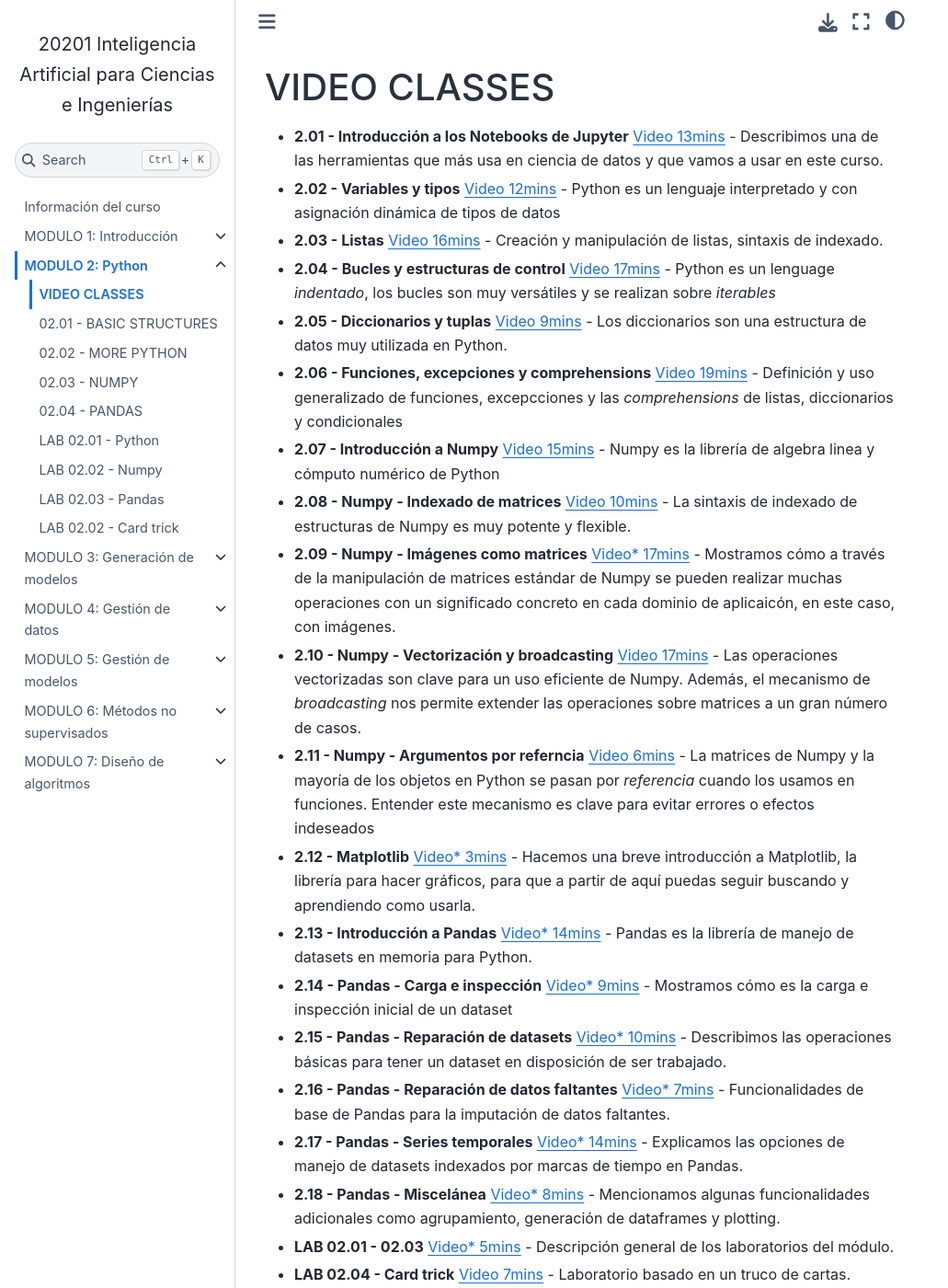
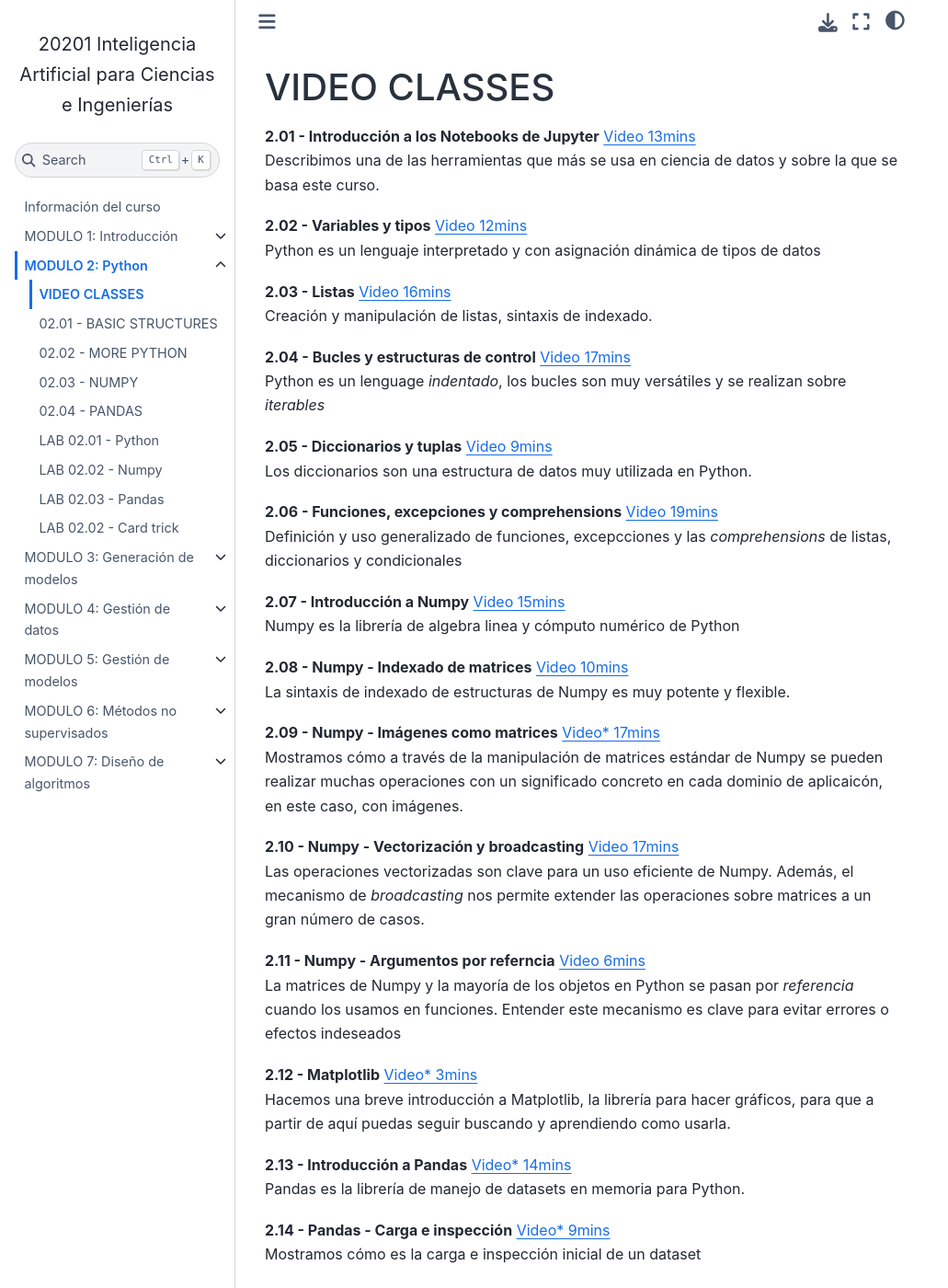
Before and after one commit to rramosp/20201.xai4eng, a Jupyter Book: the page built from content/M02_videos.md, in a window 1280 px wide and 1400 px high. Shown: the whole window at 92% size, without its empty margins (0-1031 px from the left). Built offline with Jupyter Book 1.0.4 settings and Sphinx 7.4.7 and the Sphinx Book theme 1.1.4, drawn with Linux system fonts in a browser that asks for light colours; pages that are not in the unit, such as notebooks, are missing from menus; some of the changed text lies outside the part shown.

Commit message:
first commit

```diff
--- a/content/M02_videos.md
+++ b/content/M02_videos.md
@@ -1,42 +1,42 @@
 # VIDEO CLASSES
 
 
-- **2.01 - Introducción a los Notebooks de Jupyter** [Video 13mins](https://youtu.be/AKvAD1aE-30) - Describimos una de las herramientas que más usa en ciencia de datos y que vamos a usar en este curso.
+**2.01 - Introducción a los Notebooks de Jupyter** [Video 13mins](https://youtu.be/AKvAD1aE-30) <br/> Describimos una de las herramientas que más se usa en ciencia de datos y sobre la que se basa este curso.
 
-- **2.02 - Variables y tipos** [Video 12mins](https://youtu.be/UtULxGfN-zw) - Python es un lenguaje interpretado y con asignación dinámica de tipos de datos
+**2.02 - Variables y tipos** [Video 12mins](https://youtu.be/UtULxGfN-zw) <br/> Python es un lenguaje interpretado y con asignación dinámica de tipos de datos
 
-- **2.03 - Listas** [Video 16mins](https://youtu.be/4P7URoRwNXU) - Creación y manipulación de listas, sintaxis de indexado.
+**2.03 - Listas** [Video 16mins](https://youtu.be/4P7URoRwNXU) <br/> Creación y manipulación de listas, sintaxis de indexado.
 
-- **2.04 - Bucles y estructuras de control** [Video 17mins](https://youtu.be/L6oPhFIsvww) - Python es un lenguage _indentado_, los bucles son muy versátiles y se realizan sobre _iterables_
+**2.04 - Bucles y estructuras de control** [Video 17mins](https://youtu.be/L6oPhFIsvww) <br/> Python es un lenguage _indentado_, los bucles son muy versátiles y se realizan sobre _iterables_
 
-- **2.05 - Diccionarios y tuplas** [Video 9mins](https://youtu.be/xWCbhdMi37Q) - Los diccionarios son una estructura de datos muy utilizada en Python.
+**2.05 - Diccionarios y tuplas** [Video 9mins](https://youtu.be/xWCbhdMi37Q) <br/> Los diccionarios son una estructura de datos muy utilizada en Python.
 
-- **2.06 - Funciones, excepciones y comprehensions** [Video 19mins](https://youtu.be/ej298936kv8) - Definición y uso generalizado de funciones, excepcciones y las _comprehensions_ de listas, diccionarios y condicionales
+**2.06 - Funciones, excepciones y comprehensions** [Video 19mins](https://youtu.be/ej298936kv8) <br/> Definición y uso generalizado de funciones, excepcciones y las _comprehensions_ de listas, diccionarios y condicionales
 
-- **2.07 - Introducción a Numpy** [Video 15mins](https://youtu.be/4VsmjHZLQhM) - Numpy es la librería de algebra linea y cómputo numérico de Python
+**2.07 - Introducción a Numpy** [Video 15mins](https://youtu.be/4VsmjHZLQhM) <br/> Numpy es la librería de algebra linea y cómputo numérico de Python
 
-- **2.08 - Numpy - Indexado de matrices** [Video 10mins](https://youtu.be/FsQB4hYRv2c) - La sintaxis de indexado de estructuras de Numpy es muy potente y flexible.
+**2.08 - Numpy - Indexado de matrices** [Video 10mins](https://youtu.be/FsQB4hYRv2c) <br/> La sintaxis de indexado de estructuras de Numpy es muy potente y flexible.
 
-- **2.09 - Numpy - Imágenes como matrices** [Video* 17mins](https://youtu.be/V1N_D2672JQ) - Mostramos cómo a través de la manipulación de matrices estándar de Numpy se pueden realizar muchas operaciones con un significado concreto en cada dominio de aplicaicón, en este caso, con imágenes.
+**2.09 - Numpy - Imágenes como matrices** [Video* 17mins](https://youtu.be/V1N_D2672JQ) <br/> Mostramos cómo a través de la manipulación de matrices estándar de Numpy se pueden realizar muchas operaciones con un significado concreto en cada dominio de aplicaicón, en este caso, con imágenes.
 
-- **2.10 - Numpy - Vectorización y broadcasting** [Video 17mins](https://youtu.be/olP4ofwUfsc) - Las operaciones vectorizadas son clave para un uso eficiente de Numpy. Además, el mecanismo de _broadcasting_ nos permite extender las operaciones sobre matrices a un gran número de casos.
+**2.10 - Numpy - Vectorización y broadcasting** [Video 17mins](https://youtu.be/olP4ofwUfsc) <br/> Las operaciones vectorizadas son clave para un uso eficiente de Numpy. Además, el mecanismo de _broadcasting_ nos permite extender las operaciones sobre matrices a un gran número de casos.
 
-- **2.11 - Numpy - Argumentos por referncia** [Video 6mins](https://youtu.be/azeWjbaiCOM) - La matrices de Numpy y la mayoría de los objetos en Python se pasan por _referencia_ cuando los usamos en funciones. Entender este mecanismo es clave para evitar errores o efectos indeseados
+**2.11 - Numpy - Argumentos por referncia** [Video 6mins](https://youtu.be/azeWjbaiCOM) <br/> La matrices de Numpy y la mayoría de los objetos en Python se pasan por _referencia_ cuando los usamos en funciones. Entender este mecanismo es clave para evitar errores o efectos indeseados
 
-- **2.12 - Matplotlib** [Video* 3mins](https://youtu.be/doAm-t6IZUI) - Hacemos una breve introducción a Matplotlib, la librería para hacer gráficos, para que a partir de aquí puedas seguir buscando y aprendiendo como usarla.
+**2.12 - Matplotlib** [Video* 3mins](https://youtu.be/doAm-t6IZUI) <br/> Hacemos una breve introducción a Matplotlib, la librería para hacer gráficos, para que a partir de aquí puedas seguir buscando y aprendiendo como usarla.
 
-- **2.13 - Introducción a Pandas** [Video* 14mins](https://youtu.be/Ydpi6zv0B9M) - Pandas es la librería de manejo de datasets en memoria para Python.
+**2.13 - Introducción a Pandas** [Video* 14mins](https://youtu.be/Ydpi6zv0B9M) <br/> Pandas es la librería de manejo de datasets en memoria para Python.
 
-- **2.14 - Pandas - Carga e inspección** [Video* 9mins](https://youtu.be/yp4wqmRGiEk) - Mostramos cómo es la carga e inspección inicial de un dataset
+**2.14 - Pandas - Carga e inspección** [Video* 9mins](https://youtu.be/yp4wqmRGiEk) <br/> Mostramos cómo es la carga e inspección inicial de un dataset
 
-- **2.15 - Pandas - Reparación de datasets** [Video* 10mins](https://youtu.be/X5DxxgC2PvQ) - Describimos las operaciones básicas para tener un dataset en disposición de ser trabajado.
+**2.15 - Pandas - Reparación de datasets** [Video* 10mins](https://youtu.be/X5DxxgC2PvQ) <br/> Describimos las operaciones básicas para tener un dataset en disposición de ser trabajado.
 
-- **2.16 - Pandas - Reparación de datos faltantes** [Video* 7mins](https://youtu.be/tJKrj6ePYUY) - Funcionalidades de base de Pandas para la imputación de datos faltantes.
+**2.16 - Pandas - Reparación de datos faltantes** [Video* 7mins](https://youtu.be/tJKrj6ePYUY) <br/> Funcionalidades de base de Pandas para la imputación de datos faltantes.
 
-- **2.17 - Pandas - Series temporales** [Video* 14mins](https://youtu.be/is8mzR0fCaw) - Explicamos las opciones de manejo de datasets indexados por marcas de tiempo en Pandas.
+**2.17 - Pandas - Series temporales** [Video* 14mins](https://youtu.be/is8mzR0fCaw) <br/> Explicamos las opciones de manejo de datasets indexados por marcas de tiempo en Pandas.
 
-- **2.18 - Pandas - Miscelánea** [Video* 8mins](https://youtu.be/XTAzVQBUr8U) - Mencionamos algunas funcionalidades adicionales como agrupamiento, generación de dataframes y plotting.
+**2.18 - Pandas - Miscelánea** [Video* 8mins](https://youtu.be/XTAzVQBUr8U) <br/> Mencionamos algunas funcionalidades adicionales como agrupamiento, generación de dataframes y plotting.
 
-- **LAB 02.01 - 02.03** [Video* 5mins](https://youtu.be/xlRSvCI0cLg) - Descripción general de los laboratorios del módulo.
+**LAB 02.01 - 02.03** [Video* 5mins](https://youtu.be/xlRSvCI0cLg) <br/> Descripción general de los laboratorios del módulo.
 
-- **LAB 02.04 - Card trick** [Video 7mins](https://www.youtube.com/watch?v=GUx94AdHxHw) - Laboratorio basado en un truco de cartas.
+**LAB 02.04 - Card trick** [Video 7mins](https://www.youtube.com/watch?v=GUx94AdHxHw) <br/> Laboratorio basado en un truco de cartas.
```
Also changed, not shown: content/M01_videos.md (+10 -8 lines), content/M03_videos.md (+11 -11 lines), content/M04_videos.md (+9 -9 lines), content/M05_videos.md (+2 -2 lines).
